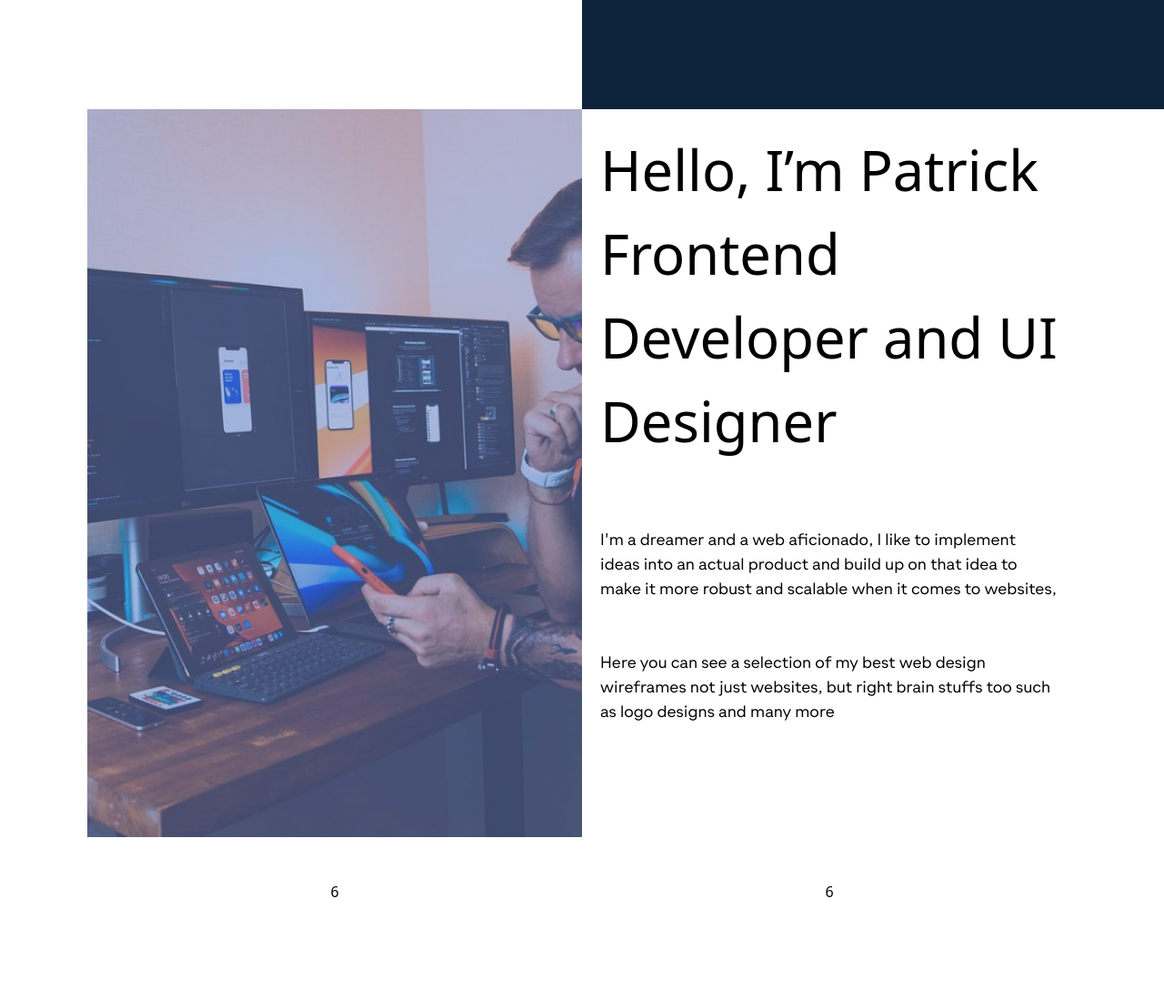
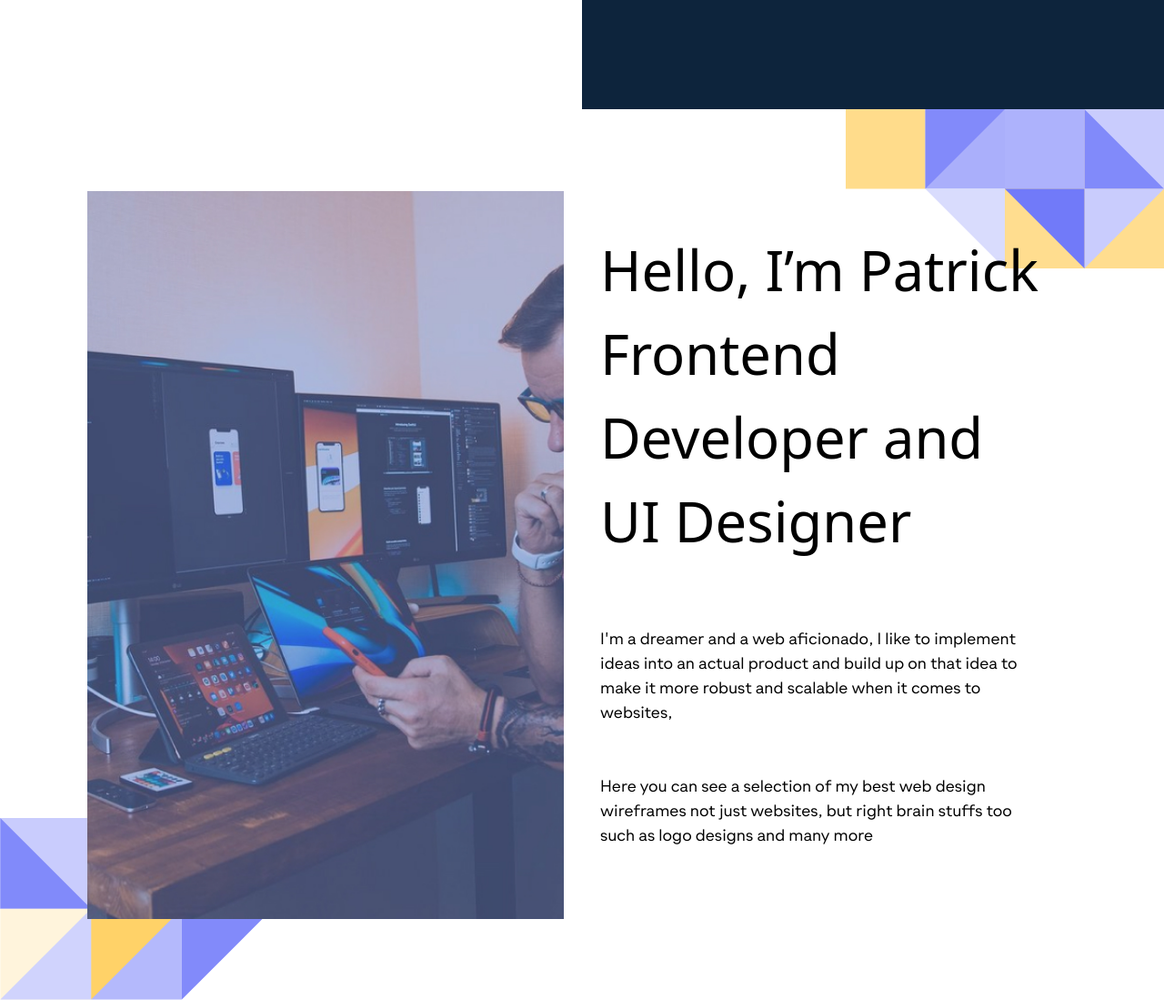
Before and after one commit to PatrickSunico/gatsby-portfolio, a Gatsby site: page / in a window 1280 px wide. Shown: the part 680-1779 px from the top of the page at 91% size. Before the commit the page ends 1688 px from the top, so only its background shows below. Built offline with nearby package versions, Linux system fonts and the light colour scheme; Gatsby itself is replaced by a stand-in of ours.

Commit message:
updated about section

```diff
--- a/src/components/About/About.js
+++ b/src/components/About/About.js
@@ -18,7 +18,7 @@ const About = () => {
             ></div>
 
             {/* Element */}
-            <div className="about__container l-container">
+            <div className="about-container l-container">
                 {/* Left */}
                 <div className="flex-1 about__left">
                     <div
--- a/src/styles/components/aboutStyle.scss
+++ b/src/styles/components/aboutStyle.scss
@@ -7,13 +7,13 @@
     display: flex;
     flex-direction: column;
 
-    // Layout Elements
     &__left {
         // margin: 0 0 5.25vw 5.25vw;
     }
 
     &__right {
         // margin: 0 5vw;
+        padding: 20px;
     }
 
     // Elements
@@ -44,6 +44,22 @@
 
     // BG Image
     &__bg-pattern-left {
+        display: none;
+    }
+
+    // // Right
+    &__bg-pattern-right {
+        display: none;
+    }
+
+    @include respond(xsphones) {
+    }
+
+    @include respond(smphones) {
+    }
+
+    @include respond(phablets) {
+        &__bg-pattern-left {
             background-size: contain;
             background-repeat: no-repeat;
             left: 0;
@@ -53,7 +69,7 @@
             z-index: -1;
             position: absolute;
             background-position: bottom;
-        display: none;
+            display: block;
         }
 
         // // Right
@@ -67,25 +83,14 @@
             z-index: -1;
             position: absolute;
             background-position: top;
-        display: none;
+            display: block;
         }
-
-    @include respond(xsphones) {
-    }
-
-    @include respond(smphones) {
-    }
-
-    @include respond(phablets) {
     }
 
     @include respond(tablets) {
-        // display: flex;
-        // flex-direction: row;
     }
 
-    @include respond(laptops) {
-        // flex-direction: row;
+    @include respond(laptop) {
     }
 
     @include respond(desktop) {
@@ -99,12 +104,10 @@
         }
         &__text-details {
             h2 {
-                // font-size: var.$l;
             }
 
             p {
                 font-family: var.$GramatikaRegular;
-                // font-size: var.$xs;
             }
         }
     }
@@ -114,14 +117,14 @@
     }
 
     /*Container Layout*/
-    &__container {
+    &-container {
         // background-color: red;
         height: 100vh;
         display: flex;
         flex-direction: column;
         // margin-top: 5em;
         position: relative;
-
+        margin: 7vw auto;
         // Container Breakpoints
         @include respond(xsphones) {
         }
```
Lines whose indentation alone changed are shown as unchanged.
